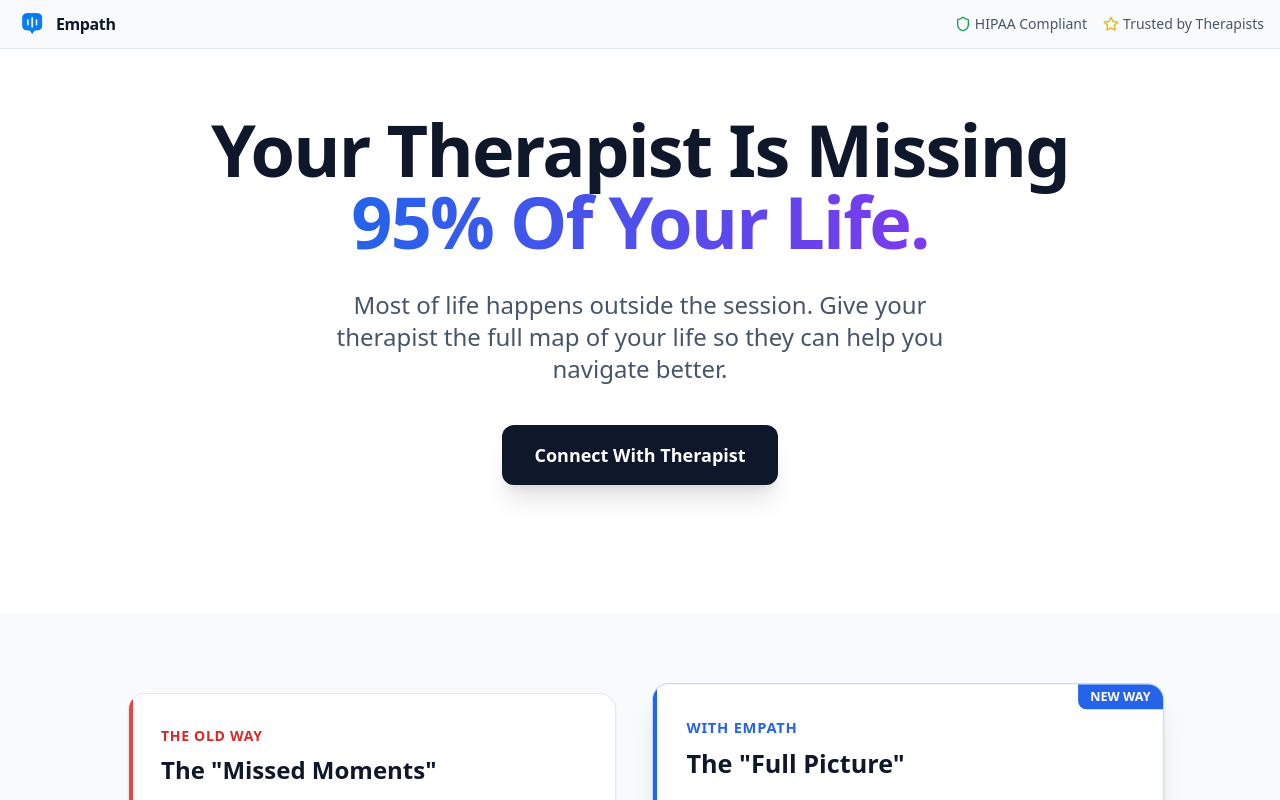
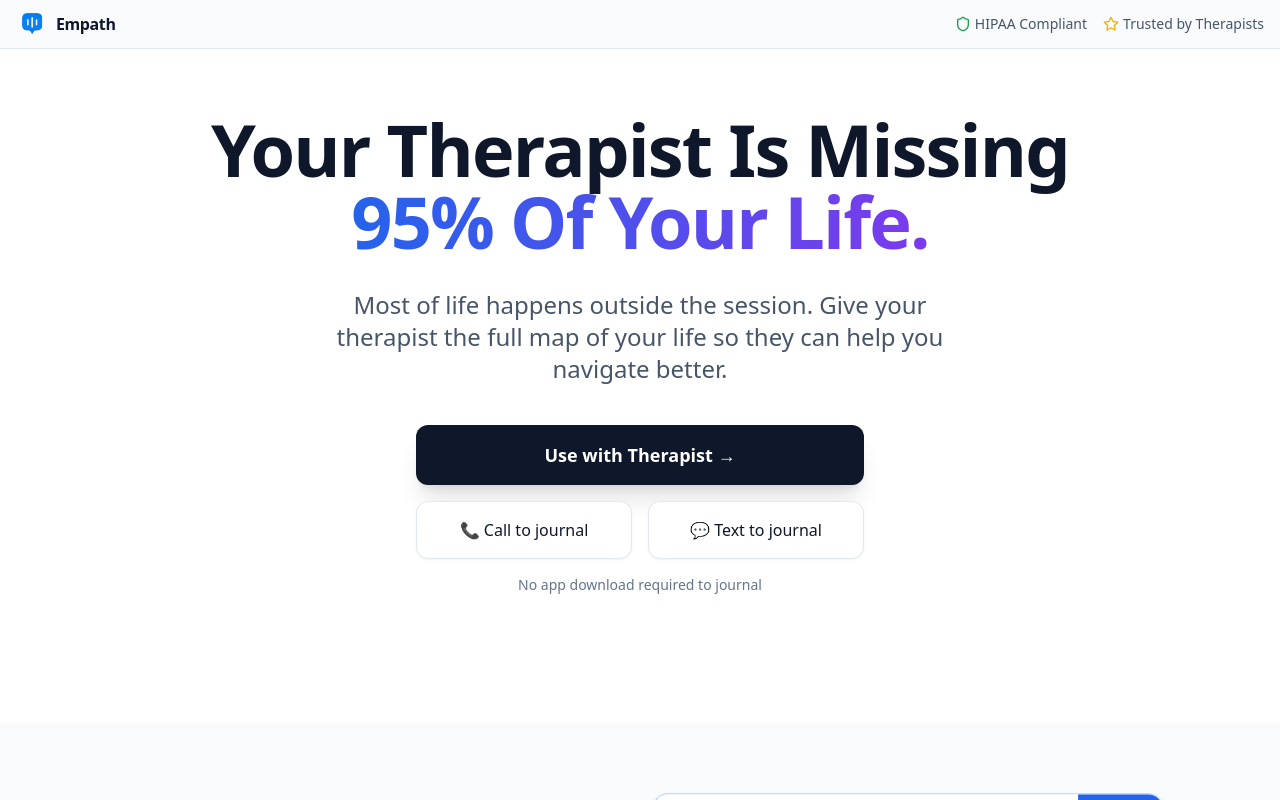
Before and after one commit to Reality-Articulated/empath-therapist-landing, a React (Vite) app: page /whyempath in a window 1280 px wide. Shown: the top 800 px of the page. Built offline with nearby package versions, Linux system fonts and the light colour scheme; no server answers.

Commit message:
update client info page pitch

```diff
--- a/src/pages/ClientInfoPage.tsx
+++ b/src/pages/ClientInfoPage.tsx
@@ -314,22 +314,60 @@ export default function ClientInfoPage() {
             Most of life happens outside the session. Give your therapist the full map of your life so they can help you navigate better.
           </motion.p>
 
-          <motion.div variants={fadeIn} className="flex flex-col sm:flex-row gap-4 justify-center items-center mb-12">
+          <motion.div variants={fadeIn} className="flex flex-col items-center gap-4 mb-12 max-w-md mx-auto">
+            {isInvited ? (
+              <>
                 <button
-              className="w-full sm:w-auto px-8 py-4 bg-slate-900 text-white rounded-xl font-semibold text-lg shadow-xl hover:shadow-2xl hover:scale-[1.02] transition-all duration-300 flex items-center justify-center gap-2"
+                  className="w-full px-8 py-4 bg-slate-900 text-white rounded-xl font-semibold text-lg shadow-xl hover:shadow-2xl hover:scale-[1.02] transition-all duration-300 flex items-center justify-center gap-2"
                   onClick={() => {
-                if (isInvited) {
                     setShowFlowModal(true);
                     posthog.capture('hero_primary_cta_clicked', { variant, isInvited: true });
-                } else {
+                  }}
+                >
+                  {therapistName ? `Connect With ${therapistName}` : 'Connect With Therapist'} →
+                </button>
+                <p className="text-sm text-slate-500 text-center">
+                  Your therapist invited you • Setup takes 30 seconds
+                </p>
+              </>
+            ) : (
+              <>
+                <button
+                  className="w-full px-8 py-4 bg-slate-900 text-white rounded-xl font-semibold text-lg shadow-xl hover:shadow-2xl hover:scale-[1.02] transition-all duration-300 flex items-center justify-center gap-2"
+                  onClick={() => {
                     setShowInviteModal(true);
                     posthog.capture('hero_primary_cta_clicked', { variant, isInvited: false });
-                }
                   }}
                 >
-              {isInvited ? `Connect With ${therapistName || 'Therapist'}` : 'Connect With Therapist'}
+                  Use with Therapist →
                 </button>
 
+                <div className="flex items-center gap-4 w-full">
+                  <a
+                    href={`tel:${PHONE_MAIN}`}
+                    className="flex-1 px-8 py-4 bg-white text-slate-900 rounded-xl border border-slate-200 hover:border-slate-300 hover:bg-slate-50 transition-all duration-300 font-medium flex items-center justify-center shadow-sm"
+                    onClick={() => {
+                      posthog.capture('hero_call_clicked', { variant });
+                    }}
+                  >
+                    📞 Call to journal
+                  </a>
+                  <a
+                    href={`sms:${PHONE_MAIN}`}
+                    className="flex-1 px-8 py-4 bg-white text-slate-900 rounded-xl border border-slate-200 hover:border-slate-300 hover:bg-slate-50 transition-all duration-300 font-medium flex items-center justify-center shadow-sm"
+                    onClick={() => {
+                      posthog.capture('hero_text_clicked', { variant });
+                    }}
+                  >
+                    💬 Text to journal
+                  </a>
+                </div>
+
+                <p className="text-sm text-slate-500 text-center">
+                  No app download required to journal
+                </p>
+              </>
+            )}
           </motion.div>
             </div>
       </motion.section>
```
Lines whose indentation alone changed are shown as unchanged.
